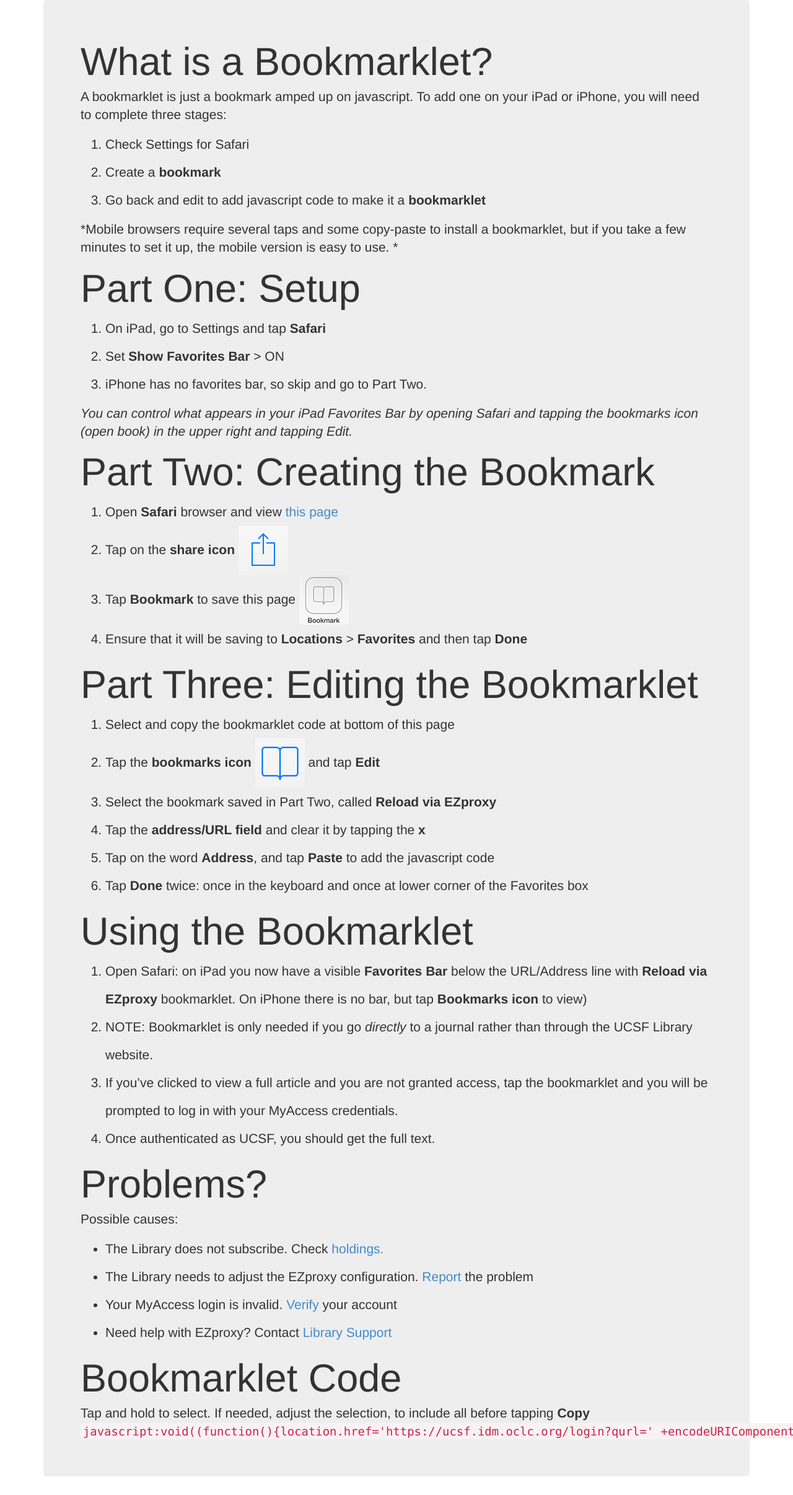
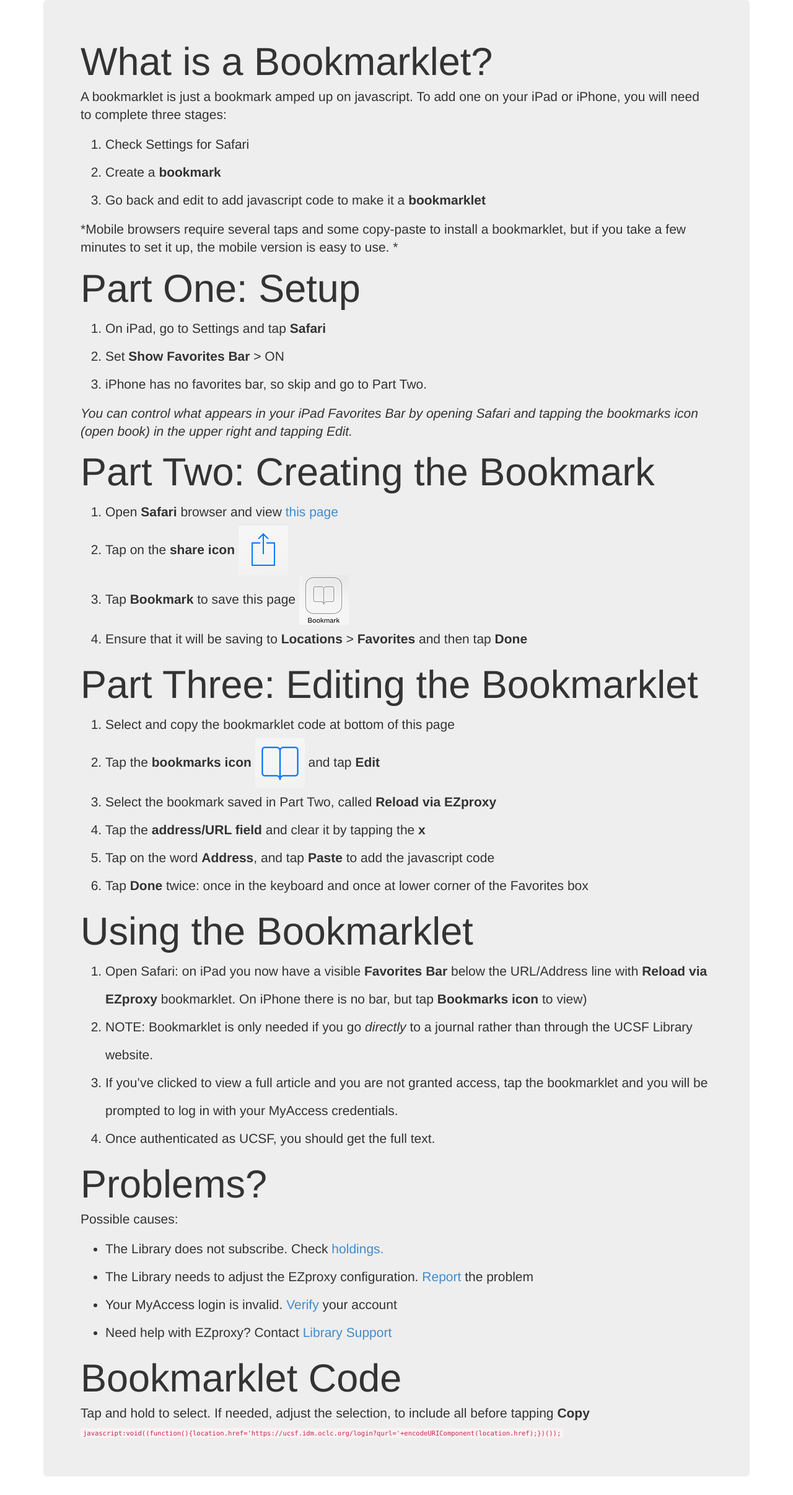
Before and after one commit to ucsf-ckm/bookmarklet, a Jekyll site: the page built from index.md, in a window 1280 px wide. Shown: the whole page at 62% size. Built offline with Jekyll 4.4.1, drawn with Linux system fonts in a browser that asks for light colours.

Commit message:
style code

```diff
--- a/_layouts/default.html
+++ b/_layouts/default.html
@@ -6,6 +6,9 @@
   <title>{% if page.title %}{{ page.title }} - {% endif %}</title>
   <meta name="viewport" content="width=device-width, initial-scale=1.0">
   <link rel="stylesheet" href="css/bootstrap.min.css">
+  <style>
+    code { font-size: 50%;}
+  </style>
 </head>
 <body>
   <div class="container">
```
Also changed, not shown: index.md (+1 -1 lines).
